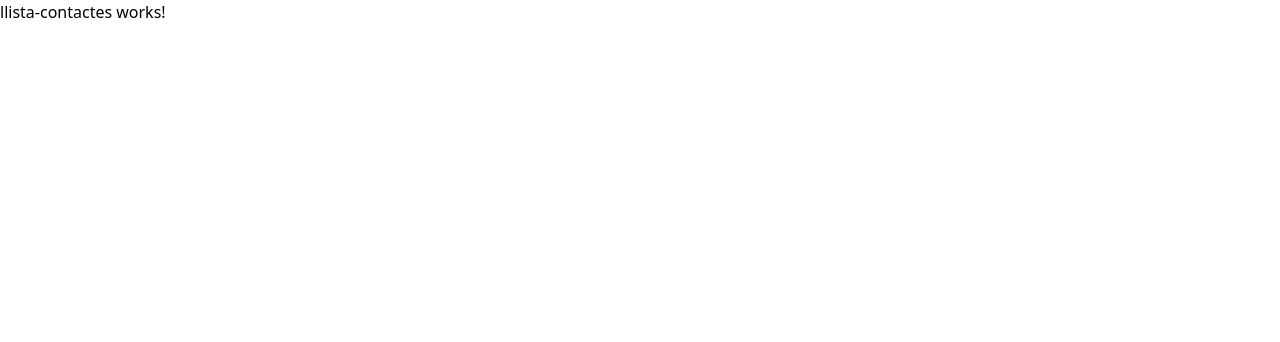
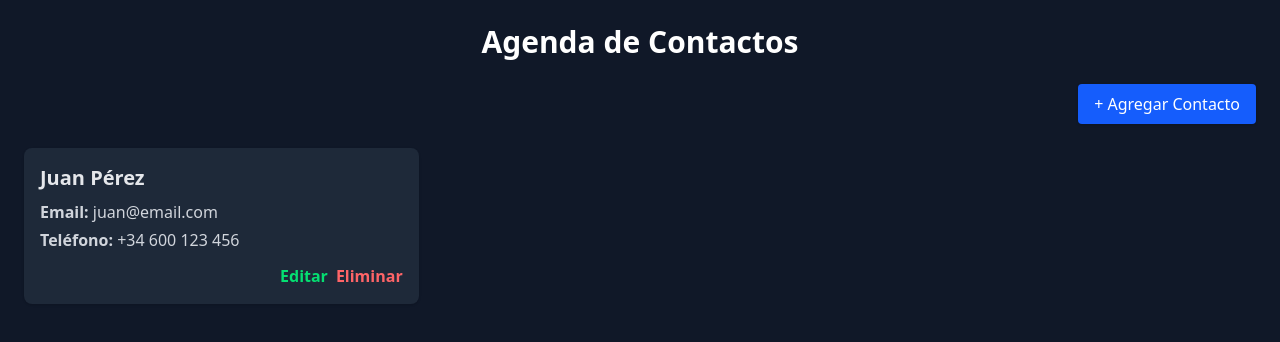
Before and after one commit to IFC33B/agenda-contactes, an Angular app in the folder front-end/agenda-contactes/: page / in a window 1280 px wide. Shown: the top 342 px of the page. Built offline with nearby package versions, Linux system fonts and the light colour scheme; no server answers.

Commit message:
Add(llista-contactes.html): Contact list HTML

```diff
--- a/front-end/agenda-contactes/src/app/components/llista-contactes/llista-contactes.html
+++ b/front-end/agenda-contactes/src/app/components/llista-contactes/llista-contactes.html
@@ -1 +1,23 @@
-<p>llista-contactes works!</p>
+<div class="container mx-auto p-6">
+    <h1 class="text-3xl font-bold mb-6 text-center text-white">Agenda de Contactos</h1>
+
+    <!-- Botón Agregar Contacto -->
+    <section class="flex justify-end mb-6">
+        <button class="bg-blue-600 hover:bg-blue-700 hover:translate-y-0.5 text-white px-4 py-2 rounded shadow">
+            + Agregar Contacto
+        </button>
+    </section>
+
+    <!-- Lista de Contactos -->
+    <section class="grid grid-cols-1 sm:grid-cols-2 md:grid-cols-3 gap-6">
+        <!-- Card de Contacto -->
+        <div class="bg-gray-800 rounded-lg shadow p-4 hover:bg-gray-700 transition">
+            <h2 class="text-xl font-semibold mb-2">Juan Pérez</h2>
+            <p class="text-gray-300 mb-1"><strong>Email:</strong> juan@email.com</p>
+            <p class="text-gray-300 mb-3"><strong>Teléfono:</strong> +34 600 123 456</p>
+            <div class="flex justify-end gap-2">
+                <button class="text-green-400 hover:text-green-500 font-semibold">Editar</button>
+                <button class="text-red-400 hover:text-red-500 font-semibold">Eliminar</button>
+            </div>
+        </div>
+    </section>
--- a/front-end/agenda-contactes/src/index.html
+++ b/front-end/agenda-contactes/src/index.html
@@ -7,7 +7,7 @@
   <meta name="viewport" content="width=device-width, initial-scale=1">
   <link rel="icon" type="image/x-icon" href="favicon.ico">
 </head>
-<body>
+<body class="bg-gray-900 text-gray-200 font-sans">
   <app-root></app-root>
 </body>
 </html>
--- a/front-end/agenda-contactes/src/styles.css
+++ b/front-end/agenda-contactes/src/styles.css
@@ -1,3 +1,7 @@
 /* You can add global styles to this file, and also import other style files */
 
 @import "tailwindcss";
+
+body {
+    height: 100vh;
+}
```
